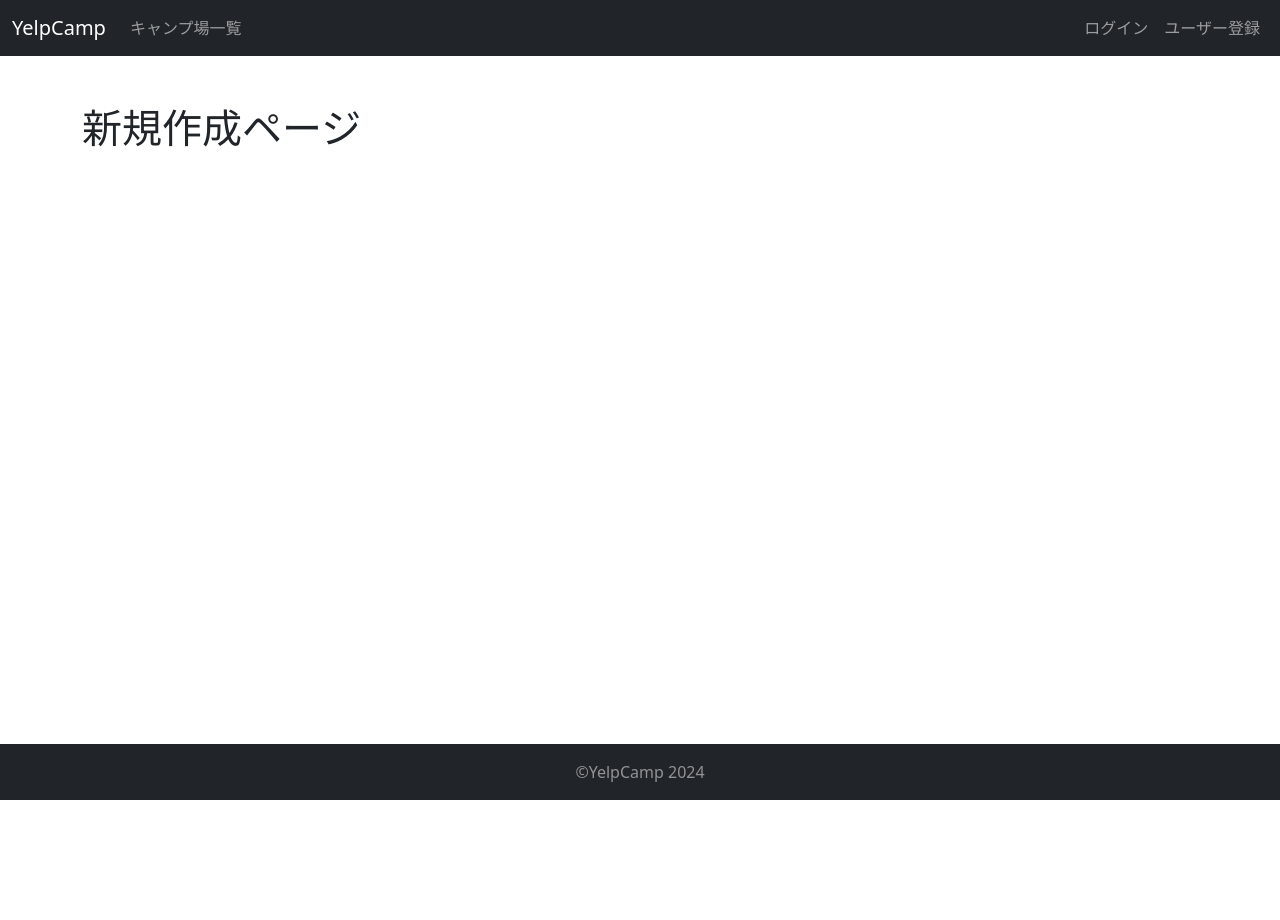
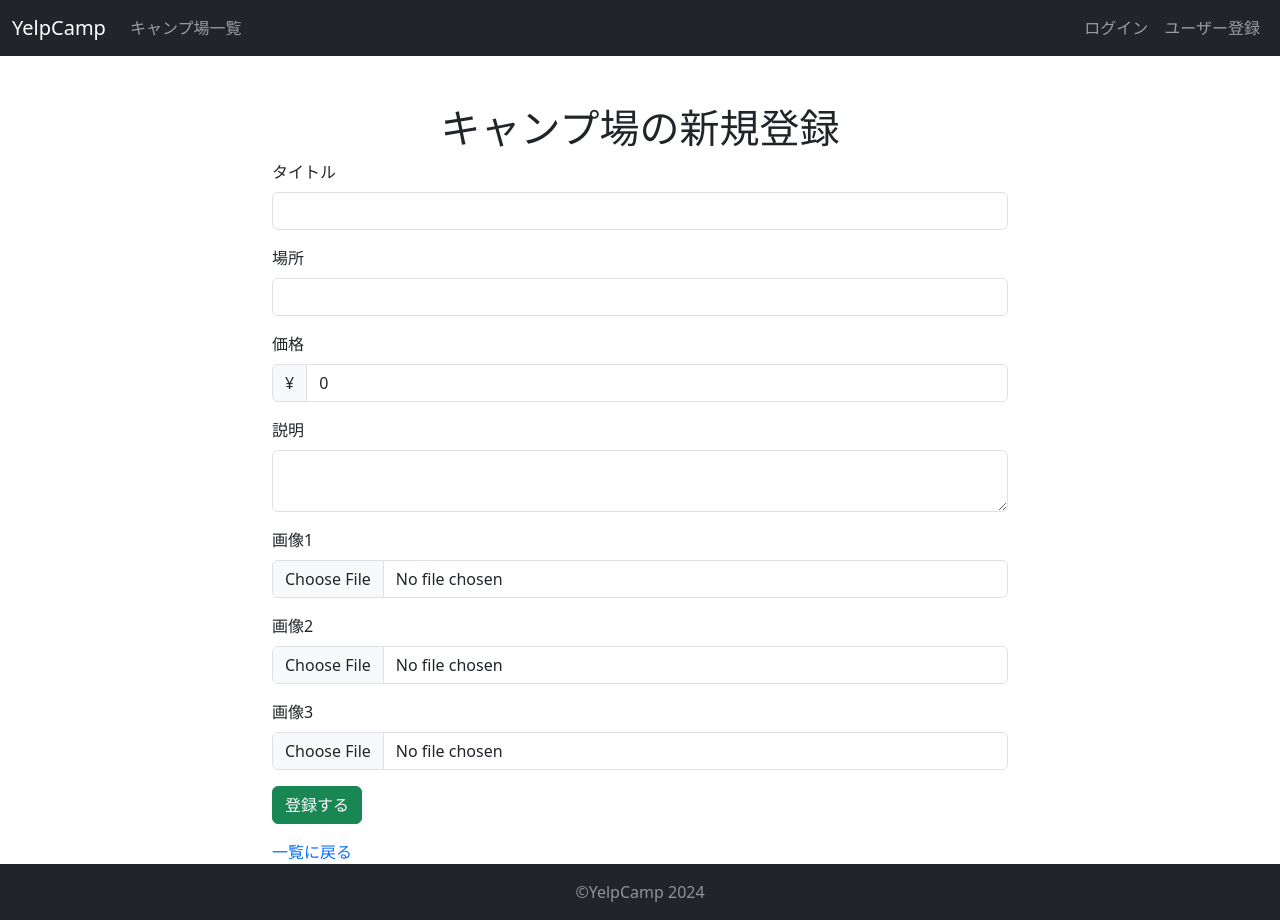
Before and after one commit to yukimnb/yelpcamp-react, a React (Vite) app: page /campgrounds/create in a window 1280 px wide. Before the commit the page ends 800 px from the top, so only its background shows below. Built offline with nearby package versions, Linux system fonts and the light colour scheme; no server answers.

Commit message:
キャンプ場作成ページを作成

```diff
--- a/src/pages/CreatePage.jsx
+++ b/src/pages/CreatePage.jsx
@@ -1,7 +1,183 @@
+import { useState, useContext } from "react";
+import { useMutation } from "react-query";
+import { useNavigate, Link } from "react-router-dom";
+import { getForwardGeocoding, createCampground } from "../utils/api";
+import { AppContext } from "../components/ContextProvider";
+
 export const CreatePage = () => {
+  const navigate = useNavigate();
+  const [context] = useContext(AppContext);
+  const [validated, setValidated] = useState(false);
+  const [formValues, setFormValues] = useState({
+    title: "",
+    price: 0,
+    location: "",
+    geometry: {},
+    description: "",
+    image1: "",
+    image2: "",
+    image3: "",
+    author: context.userId,
+  });
+
+  const getGeocodeMutation = useMutation(getForwardGeocoding);
+  const createMutation = useMutation(createCampground);
+
+  const handleSubmit = (event) => {
+    event.preventDefault();
+    const form = event.currentTarget;
+    if (form.checkValidity() === false) {
+      event.stopPropagation();
+    } else {
+      const formData = new FormData();
+      Object.keys(formValues).forEach((key) => {
+        formData.append(key, formValues[key]);
+      });
+      getGeocodeMutation.mutate(formValues.location, {
+        onSuccess: ({ geometry }) => {
+          formData.set("geometry", JSON.stringify(geometry));
+          createMutation.mutate(formData, {
+            onSuccess: () => {
+              navigate("/campgrounds");
+            },
+            // TODO: もう少し詳細なエラーハンドリングを行う
+            onError: (error) => {
+              console.log("Error", error);
+            },
+          });
+        },
+        // TODO: もう少し詳細なエラーハンドリングを行う
+        onError: (error) => {
+          console.log("Error", error);
+        },
+      });
+    }
+    setValidated(true);
+  };
+
+  const handleForm = (e) => {
+    setFormValues({ ...formValues, [e.target.name]: e.target.value });
+  };
+
+  const handleImage = (e) => {
+    setFormValues({ ...formValues, [e.target.name]: e.target.files[0] });
+  };
   return (
     <>
-      <h1>新規作成ページ</h1>
+      <div className="row">
+        <h1 className="text-center">キャンプ場の新規登録</h1>
+        <div className="offset-md-2 col-md-8">
+          <form className={validated ? "was-validated" : ""} onSubmit={handleSubmit} noValidate>
+            <div className="mb-3">
+              <label className="form-label" htmlFor="title">
+                タイトル
+              </label>
+              <input
+                className="form-control"
+                type="text"
+                name="title"
+                id="title"
+                value={formValues.title}
+                onChange={handleForm}
+                required
+              />
+            </div>
+            <div className="mb-3">
+              <label className="form-label" htmlFor="location">
+                場所
+              </label>
+              <input
+                className="form-control"
+                type="text"
+                name="location"
+                id="location"
+                value={formValues.location}
+                onChange={handleForm}
+                required
+              />
+            </div>
+            <div className="mb-3">
+              <label className="form-label" htmlFor="price">
+                価格
+              </label>
+              <div className="input-group">
+                <span className="input-group-text" id="price-label">
+                  &yen;
+                </span>
+                <input
+                  type="number"
+                  className="form-control"
+                  id="price"
+                  placeholder="0"
+                  aria-label="価格"
+                  aria-describedby="price-label"
+                  name="price"
+                  value={formValues.price}
+                  onChange={handleForm}
+                  required
+                />
+              </div>
+            </div>
+            <div className="mb-3">
+              <label className="form-label" htmlFor="description">
+                説明
+              </label>
+              <textarea
+                className="form-control"
+                name="description"
+                id="description"
+                value={formValues.description}
+                onChange={handleForm}
+                required></textarea>
+            </div>
+            <div className="mb-3">
+              <label className="form-label" htmlFor="image1">
+                画像1
+              </label>
+              <input
+                className="form-control"
+                type="file"
+                name="image1"
+                id="image1"
+                accept="image/*"
+                onChange={handleImage}
+                required
+              />
+              <div className="invalid-feedback">キャンプ場の登録には1枚以上の画像が必要です</div>
+            </div>
+            <div className="mb-3">
+              <label className="form-label" htmlFor="image2">
+                画像2
+              </label>
+              <input
+                className="form-control"
+                type="file"
+                name="image2"
+                id="image2"
+                accept="image/*"
+                onChange={handleImage}
+              />
+            </div>
+            <div className="mb-3">
+              <label className="form-label" htmlFor="image3">
+                画像3
+              </label>
+              <input
+                className="form-control"
+                type="file"
+                name="image3"
+                id="image3"
+                accept="image/*"
+                onChange={handleImage}
+              />
+            </div>
+            <div className="mb-3">
+              <button className="btn btn-success">登録する</button>
+            </div>
+          </form>
+          <Link to="/campgrounds">一覧に戻る</Link>
+        </div>
+      </div>
     </>
   );
 };
--- a/src/utils/api.js
+++ b/src/utils/api.js
@@ -10,6 +10,15 @@ export const getCampgroundsList = async () => {
 export const getCampgroundDetail = async (id) => {
   const res = await axios.get(ENDPOINT_URL + `campgrounds/${id}/`);
   return res.data;
+};
+
+export const createCampground = async (data) => {
+  const res = await axios.post(ENDPOINT_URL + "campgrounds/", data, {
+    headers: {
+      "Content-Type": "multipart/form-data",
+    },
+  });
+  return res.status;
 };
 
 export const userSignUp = async (data) => {
@@ -26,3 +35,14 @@ export const userLogout = async () => {
   const res = await axios.post(ENDPOINT_URL + "accounts/logout/");
   return res.status;
 };
+
+export const getForwardGeocoding = async (address) => {
+  const res = await axios.get("https://api.mapbox.com/search/geocode/v6/forward", {
+    params: {
+      q: address,
+      access_token: import.meta.env.VITE_MAPBOX_ACCESS_TOKEN,
+      limit: 1,
+    },
+  });
+  return res.data.features[0];
+};
```
